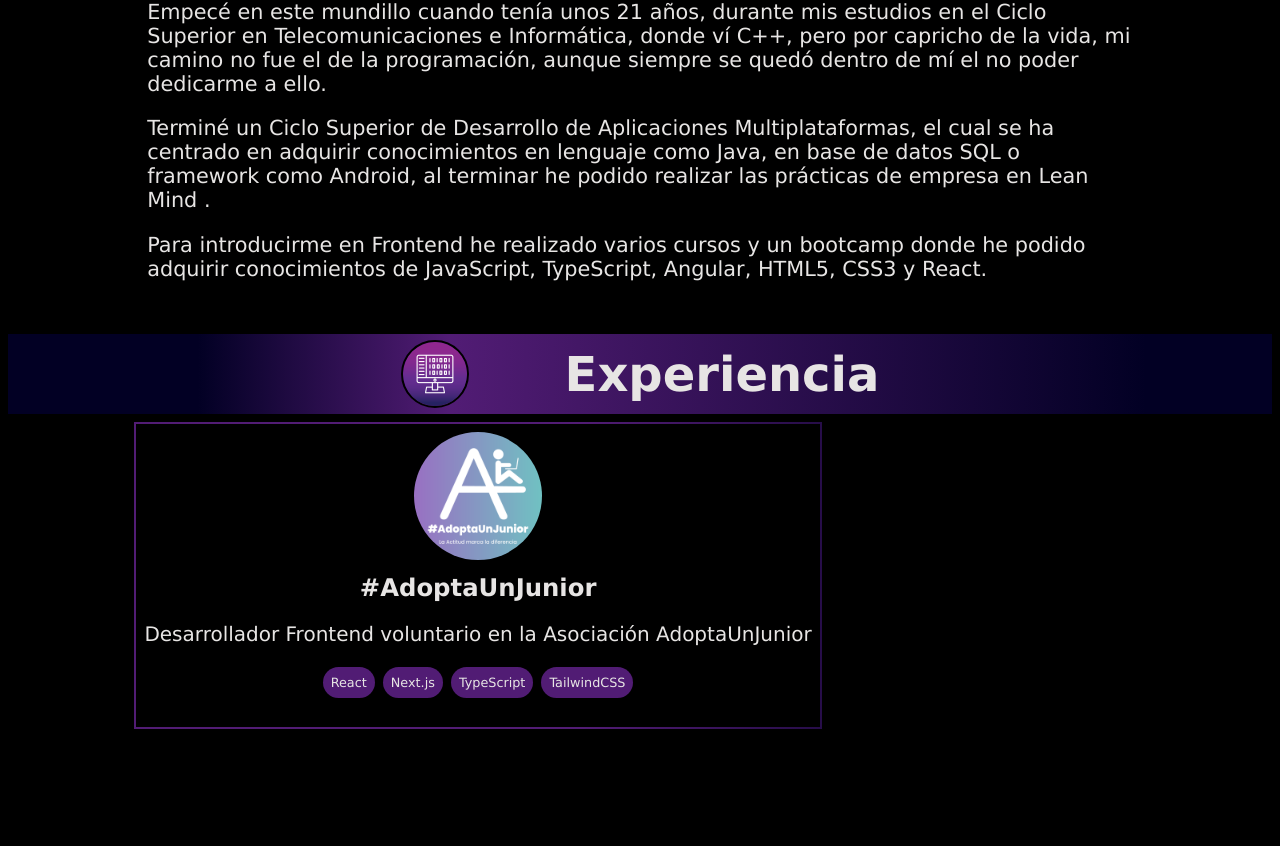
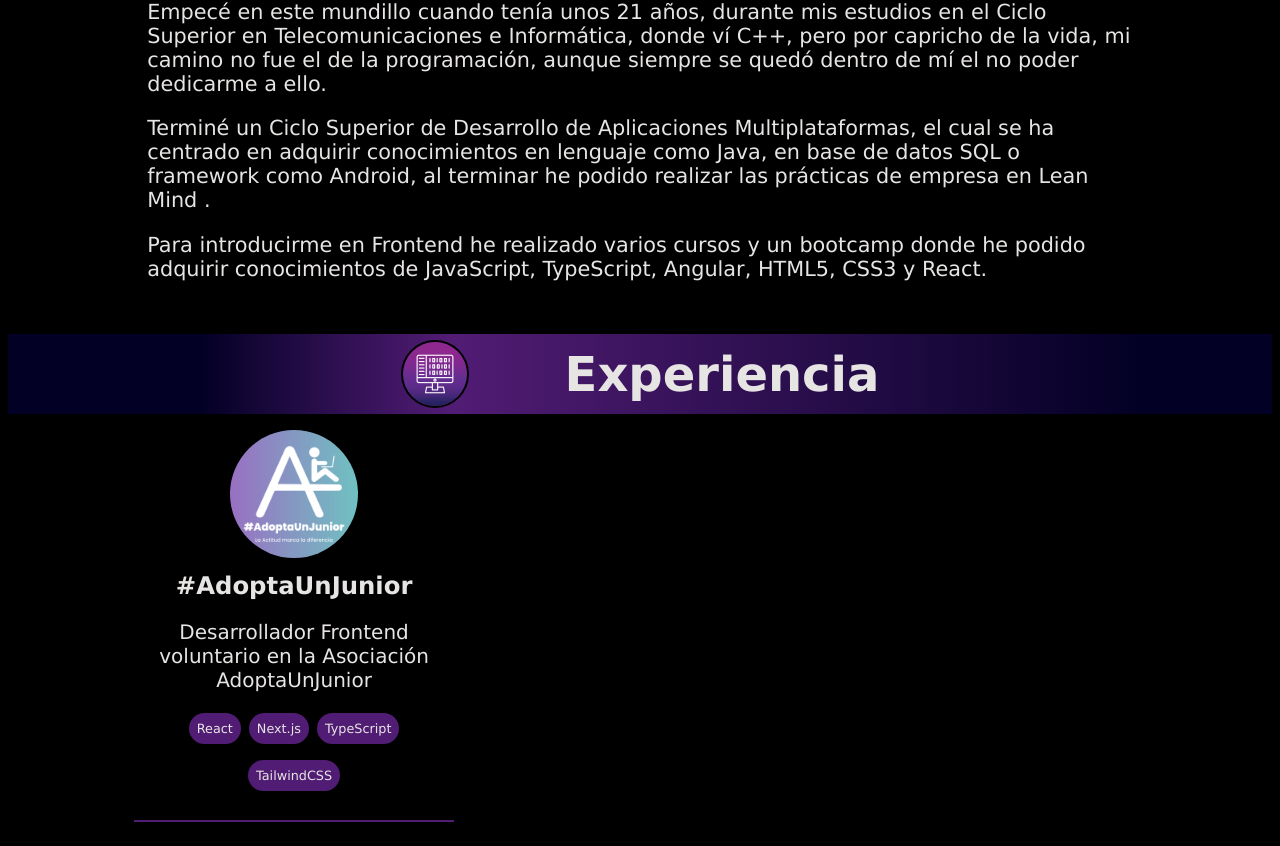
Before and after one commit to Oiranca/IsMyPorfolio, a React (Vite) app: page / in a window 1280 px wide. Shown: the part 526-1372 px from the top of the page. Before the commit the page ends 1279 px from the top, so only its background shows below. Built offline with nearby package versions, Linux system fonts and the light colour scheme.

Commit message:
fixed style experience component

```diff
--- a/src/styles/Experience/Experience.css
+++ b/src/styles/Experience/Experience.css
@@ -34,13 +34,12 @@
         color: #e7e5e4;
 
         .experience-item {
+            width: 30%;
             padding: 0.5rem;
             text-align: center;
-            border-width: 2px;
-            border-style: solid;
-            border-image-slice: 1;
-            border-image-source: linear-gradient(90deg, rgba(93, 32, 133, 0.87718837535014) 65%, rgba(2, 0, 36, 1) 130%);
-            width: fit-content;
+            border-bottom-width: 2px;
+            border-bottom-style: solid;
+            border-bottom-color: rgba(93, 32, 133, 0.87718837535014);
 
             .title-item {
                 margin: 0.5rem 0;
@@ -111,6 +110,8 @@
             font-size: 1.25rem;
 
             .experience-item {
+                width: auto;
+
                 .title-item {
                     font-size: 1.75rem;
                 }
```
